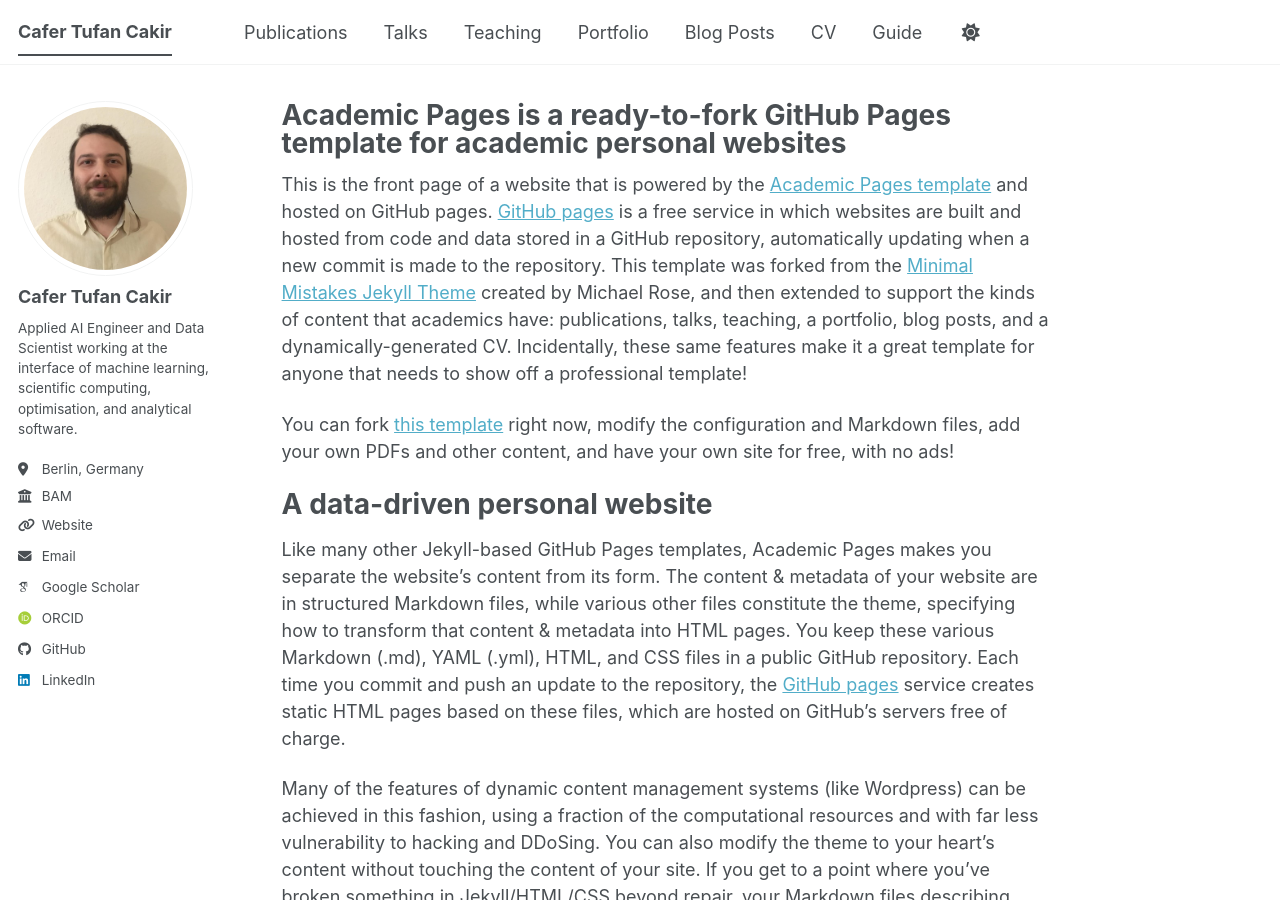
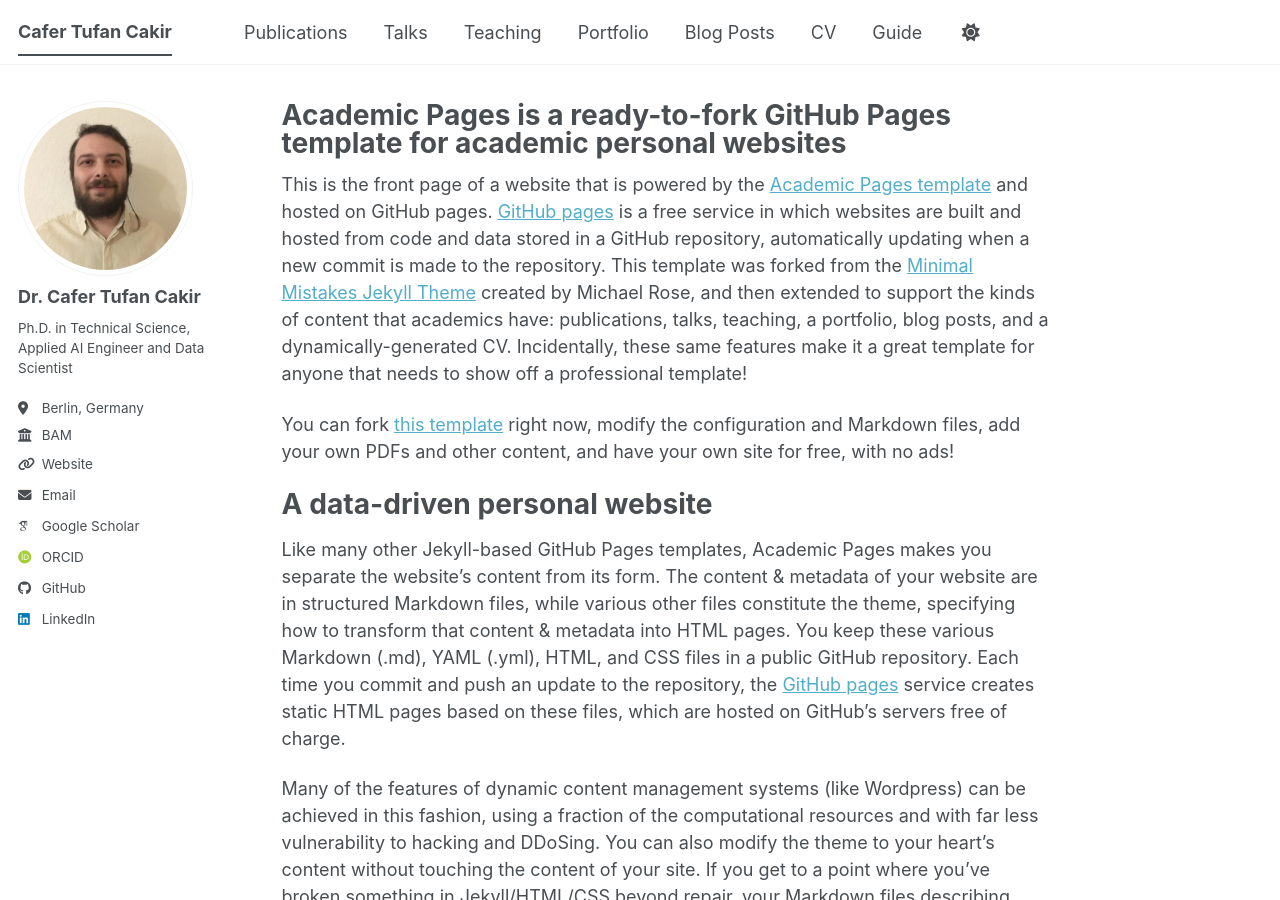
Before and after one commit to cakirtufan/cakirtufan.github.io, a Jekyll site: the page built from _pages/about.md, in a window 1280 px wide and 900 px high. Built offline with Jekyll 4.4.1, drawn with Linux system fonts in a browser that asks for light colours; some web fonts are replaced; a script bundle is joined from its source files by our own code; library files that are not in the unit come from our copies.

Commit message:
Update _config.yml

```diff
--- a/_config.yml
+++ b/_config.yml
@@ -23,9 +23,9 @@
 author:
   # Biographic information
   avatar           : "profile.jpg"
-  name             : "Cafer Tufan Cakir"
+  name             : "Dr. Cafer Tufan Cakir"
   pronouns         :
-  bio              : "Applied AI Engineer and Data Scientist working at the interface of machine learning, scientific computing, optimisation, and analytical software."
+  bio              : "Ph.D. in Technical Science, Applied AI Engineer and Data Scientist"
   location         : "Berlin, Germany"
   employer         : "BAM"
   uri              : "https://cakirtufan.github.io"
```
